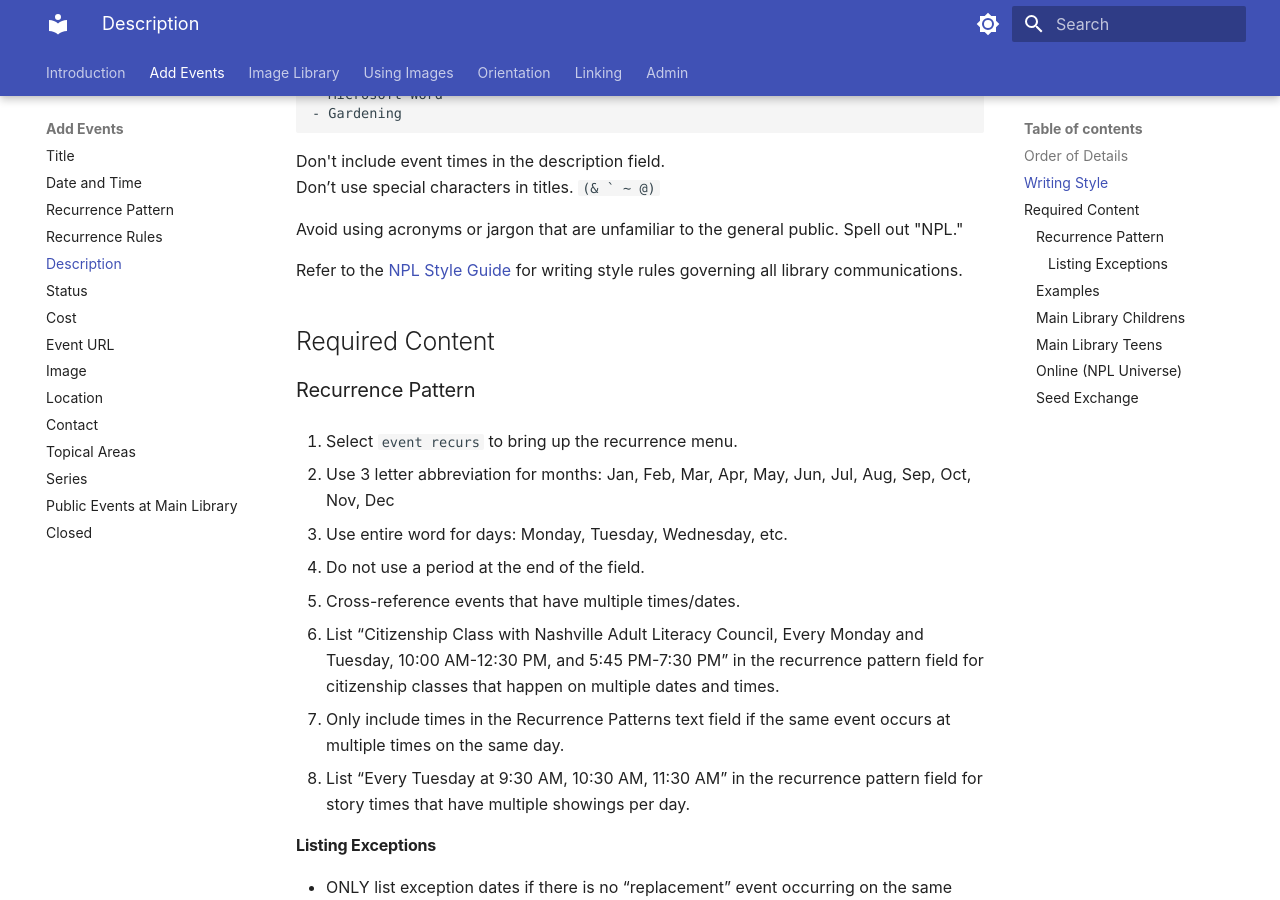
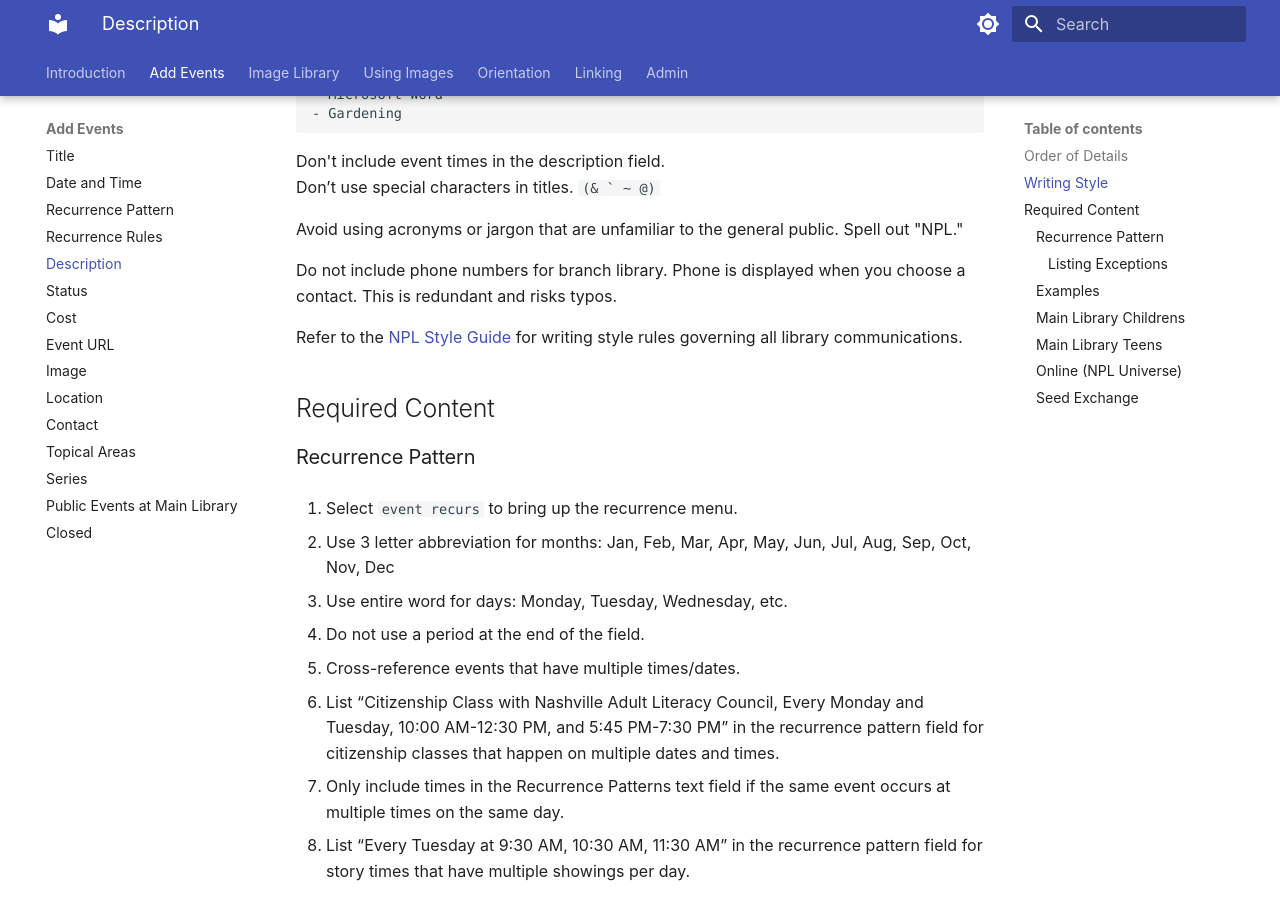
Before and after one commit to Nashville-Public-Library/bedework-docs, an MkDocs documentation site: the page built from docs/add-events/description.md, in a window 1280 px wide and 900 px high, scrolled down 1397 px. Built offline with MkDocs 1.6.1 and Material for MkDocs 9.7.7, drawn with Linux system fonts in a browser that asks for light colours; emoji names are drawn with the system emoji font.

Commit message:
description measure hotfix

```diff
--- a/docs/add-events/description.md
+++ b/docs/add-events/description.md
@@ -53,6 +53,8 @@ Don't include event times in the description field.
 Don’t use special characters in titles. ``(& ` ~ @)``
 
 Avoid using acronyms or jargon that are unfamiliar to the general public. Spell out "NPL."
+
+Do not include phone numbers for branch library. Phone is displayed when you choose a contact. This is redundant and risks typos.
 
 Refer to the [NPL Style Guide](https://docs.google.com/document/d/1GEg7vq-WWuBhZaVDM39cERYrDljqLXI5CUQngT1d694/edit?usp=sharing) for writing style rules governing all library communications.
 
```
